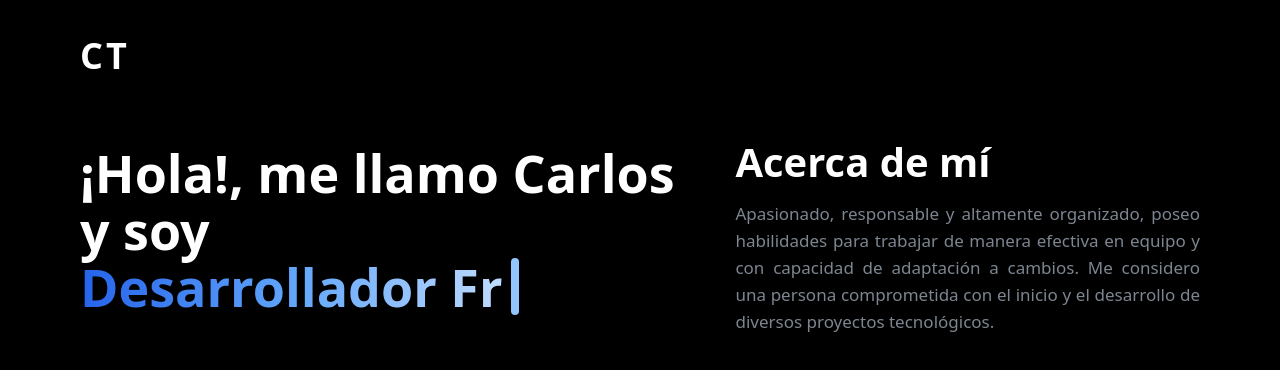
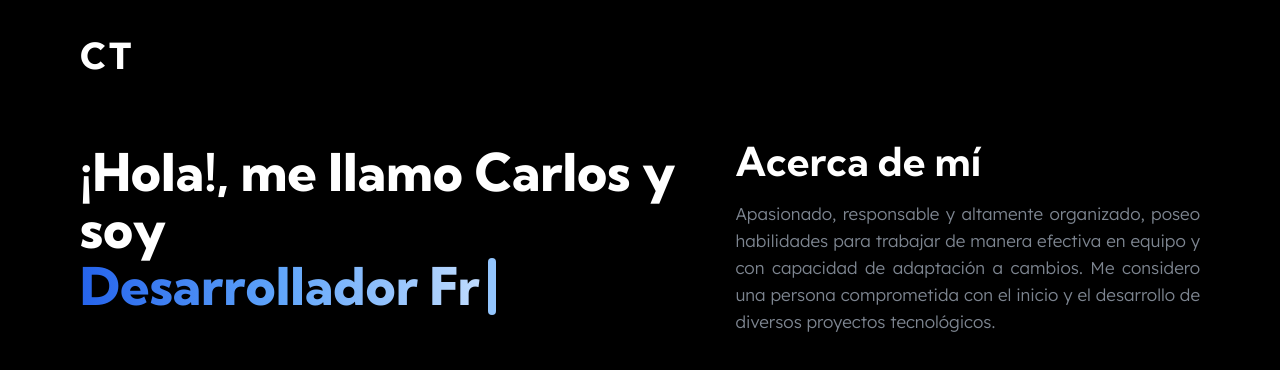
Before and after one commit to carlostrujilloneyra/portfolio-project, a Next.js app: page / in a window 1280 px wide. Shown: the top 370 px of the page. Built offline with nearby package versions, Linux system fonts and the light colour scheme.

Commit message:
Restaurando las fuentes

```diff
--- a/src/app/layout.tsx
+++ b/src/app/layout.tsx
@@ -53,7 +53,7 @@
 }) {
   return (
     <html lang="en">
-      <body>{children}</body>
+      <body className={`${kumbh_sans.variable} ${lexend_deca.variable}`}>{children}</body>
     </html>
   )
 }
```
